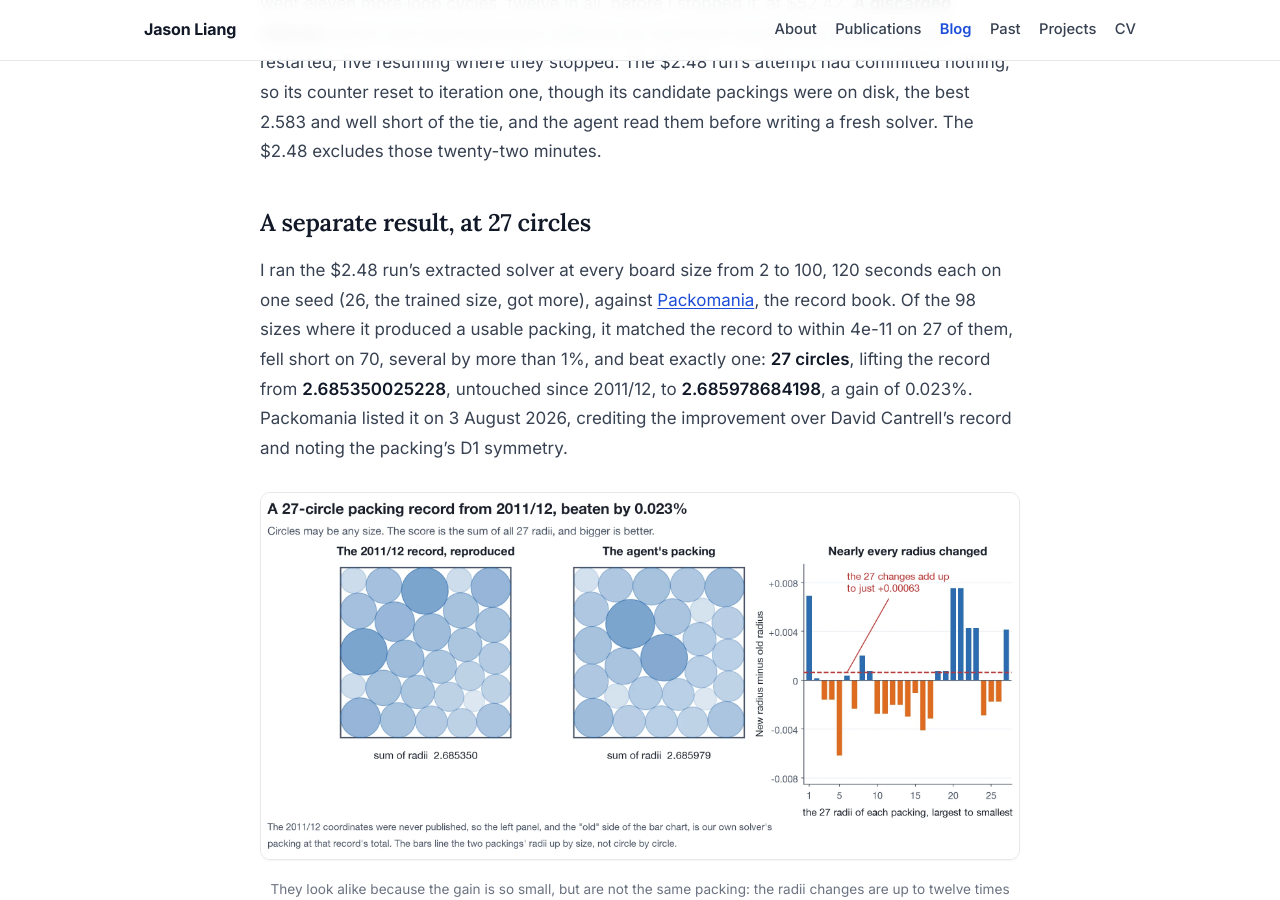
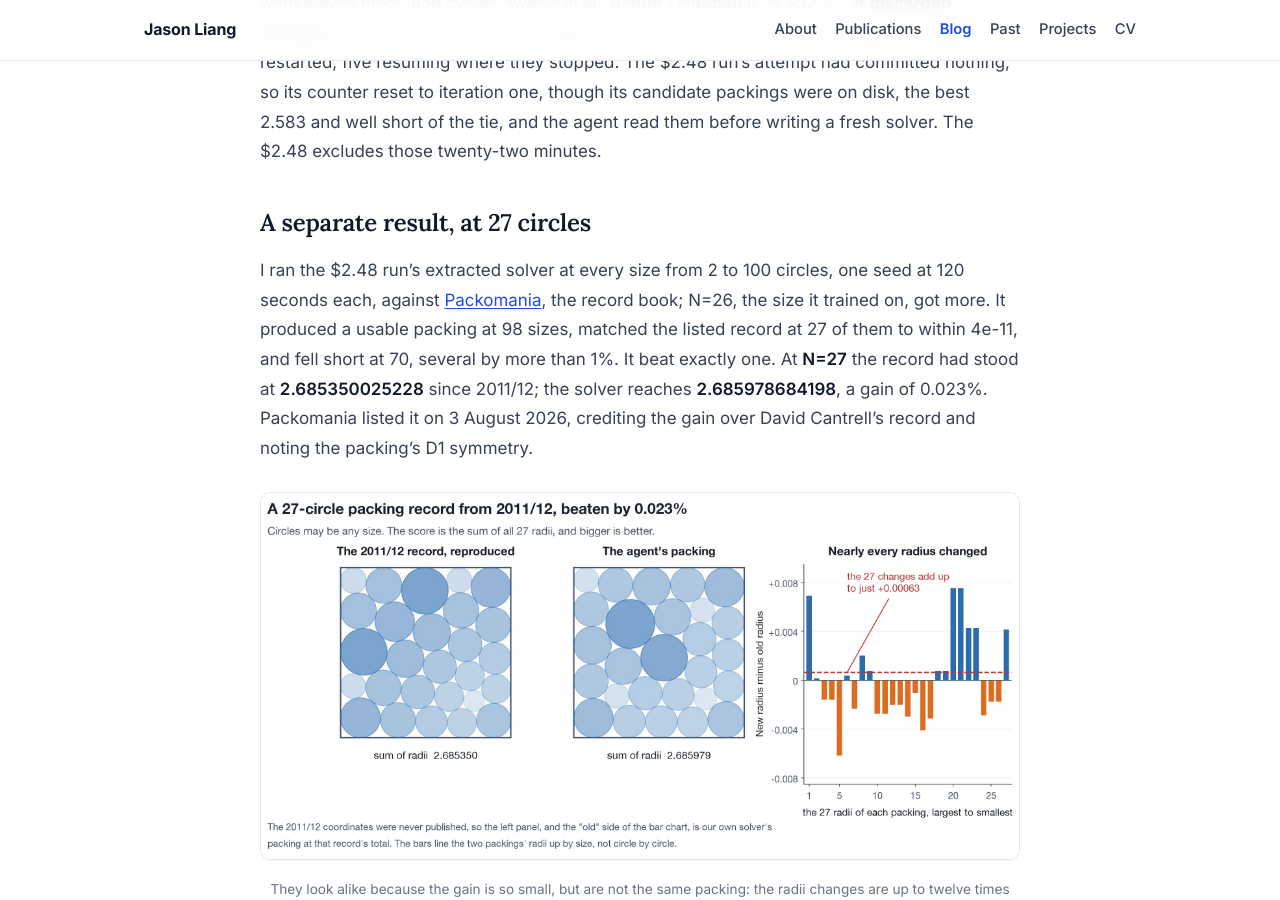
Before and after one commit to jasonzliang/jasonzliang.github.io, a Jekyll site: the page built from _posts/2026-08-04-circle-packing.md, in a window 1280 px wide and 900 px high, scrolled down 2986 px. Built offline with Jekyll 4.4.1, drawn with Linux system fonts in a browser that asks for light colours.

Commit message:
Rewrite the N=27 paragraph and finish the judge sentence
- 'Rank 1 on either number, Performance 3390' was a fragment; now 'Either
  total ranks first, which converts to a Performance of 3390', which also
  ties back to how the post defined Performance.
- The N=27 paragraph had a genuine collision: it matched the record at 27
  sizes and beat it at N=27, both written as bare '27'. Now the count and
  the size are worded differently and the sentence about beating it stands
  alone. Also fixes 'board size', which belongs to the 2048 post, not to
  circle packing, and moves the N=26 aside out of the middle of the setup.

```diff
--- a/_posts/2026-08-04-circle-packing.md
+++ b/_posts/2026-08-04-circle-packing.md
@@ -120,15 +120,15 @@ excludes those twenty-two minutes.
 
 ## A separate result, at 27 circles
 
-I ran the $2.48 run's extracted solver at every board size from 2 to 100, 120
-seconds each on one seed (26, the trained size, got more), against
-[Packomania](https://www.packomania.com/csqv/csqv.html), the record book. Of the
-98 sizes where it produced a usable packing, it matched the record to within
-4e-11 on 27 of them, fell short on 70, several by more than 1%, and beat exactly
-one: **27 circles**, lifting the record from **2.685350025228**, untouched since
-2011/12, to **2.685978684198**, a gain of 0.023%. Packomania listed it on 3
-August 2026, crediting the improvement over David Cantrell's record and noting
-the packing's D1 symmetry.
+I ran the $2.48 run's extracted solver at every size from 2 to 100 circles, one
+seed at 120 seconds each, against
+[Packomania](https://www.packomania.com/csqv/csqv.html), the record book; N=26,
+the size it trained on, got more. It produced a usable packing at 98 sizes,
+matched the listed record at 27 of them to within 4e-11, and fell short at 70,
+several by more than 1%. It beat exactly one. At **N=27** the record had stood
+at **2.685350025228** since 2011/12; the solver reaches **2.685978684198**, a
+gain of 0.023%. Packomania listed it on 3 August 2026, crediting the gain over
+David Cantrell's record and noting the packing's D1 symmetry.
 
 {% include figure.html
    src="/img/blog/2026-08-04-circle-packing/packing-old-vs-new.webp"
```
Also changed, not shown: _posts/2026-08-08-ale-bench.md (+2 -2 lines).
